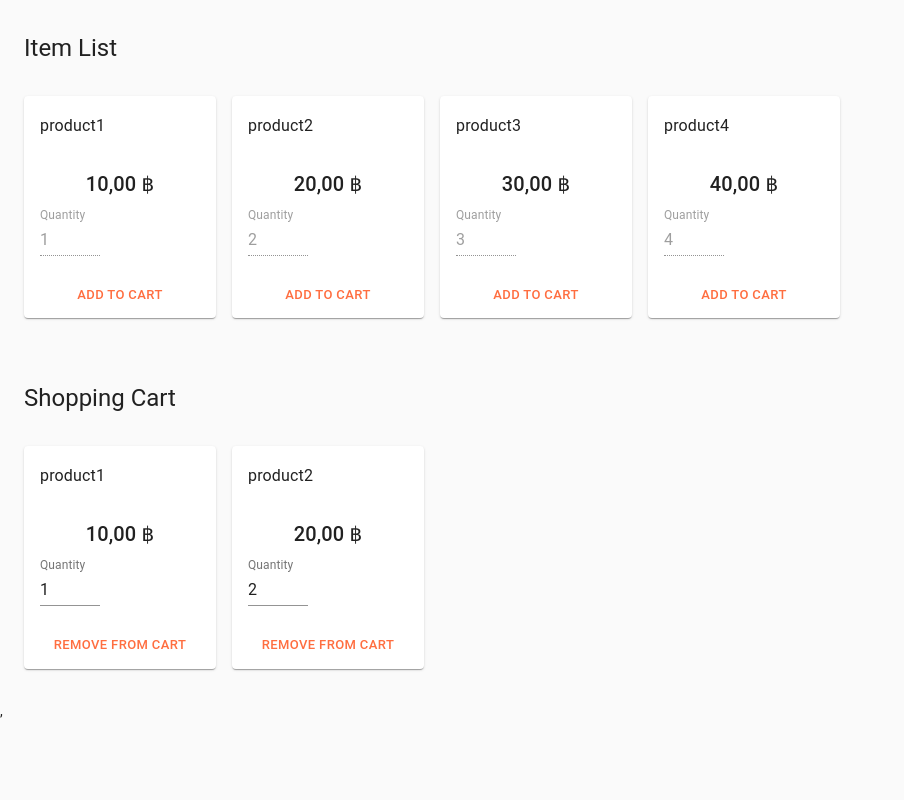
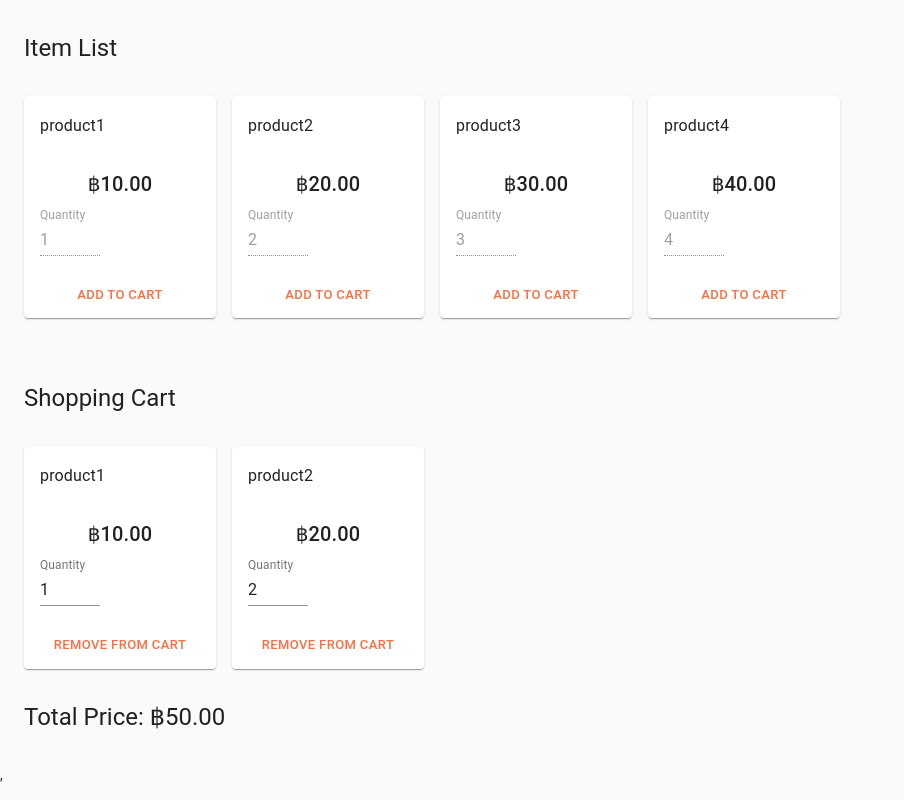
Before and after one commit to oofin008/shoppingcart, a React app: page / in a window 1280 px wide. Shown: the whole page, without its empty margins (0-904 px from the left). Built offline with nearby package versions, Linux system fonts and the light colour scheme.

Commit message:
refactor: unit

```diff
--- a/src/app/components/cart/cartItem.tsx
+++ b/src/app/components/cart/cartItem.tsx
@@ -1,4 +1,4 @@
-import React, { Key } from "react";
+import React from "react";
 import { makeStyles, Theme } from "@material-ui/core/styles";
 import {
   Typography,
@@ -39,11 +39,10 @@ const useStyles = makeStyles((theme: Theme) => ({
 }));
 
 interface CartProps {
-  key: Key;
   cartItem: CartItemState;
 }
 
-const CartContentItem: React.FC<CartProps> = ({ key, cartItem }) => {
+const CartContentItem: React.FC<CartProps> = ({ cartItem }) => {
   const classes = useStyles();
   const bloc = useCartPloc();
 
--- a/src/app/components/cart/cartList.tsx
+++ b/src/app/components/cart/cartList.tsx
@@ -9,6 +9,9 @@ import { usePlocState } from "../../../shared/presentation/usePlocState";
 const useStyles = makeStyles((theme: Theme) => ({
   titleContainer: {
     marginBottom: theme.spacing(4),
+  },
+  footerContainer: {
+    marginTop: theme.spacing(4),
   },
   cardGrid: {
     paddingTop: theme.spacing(4),
@@ -87,6 +90,11 @@ const CartList: React.FC = () => {
           <Grid container spacing={2}>
             {state.items.length > 0 ? cartItems(state.items) : emptyCartItems()}
           </Grid>
+          <Box className={classes.footerContainer}>
+            <Typography display="inline" variant="h5" component="h2">
+              {"Total Price: " + state.totalPrice}
+            </Typography>
+          </Box>
         </Container>
       );
     }
--- a/src/app/components/item/item.tsx
+++ b/src/app/components/item/item.tsx
@@ -54,7 +54,7 @@ const Item: React.FC<itemListProps> = ({item: product}) => {
             {product.title}
           </Typography>
           <Typography variant="h6" className={classes.productPrice}>
-            {product.price.toLocaleString("es-ES", {
+            {product.price.toLocaleString("th-TH", {
               style: "currency",
               currency: "THB",
             })}
--- a/src/presenters/cart/CartPloc.ts
+++ b/src/presenters/cart/CartPloc.ts
@@ -94,12 +94,12 @@ export class CartPloc extends Ploc<CartState> {
     return {
       kind: "UpdatedCartState",
       totalItems: cart.getTotalItems(),
-      totalPrice: cart.getTotalPrice().toLocaleString("es-ES", formatOptions),
+      totalPrice: cart.getTotalPrice().toLocaleString("th-TH", formatOptions),
       items: cart.items.map((cartItem) => {
         return {
           id: cartItem.id,
           title: cartItem.title,
-          price: cartItem.price.toLocaleString("es-ES", formatOptions),
+          price: cartItem.price.toLocaleString("th-TH", formatOptions),
           quantity: cartItem.quantity,
         };
       }),
```
Also changed, not shown: src/container.ts (+31 -39 lines), src/types.ts (+18 -18 lines).
